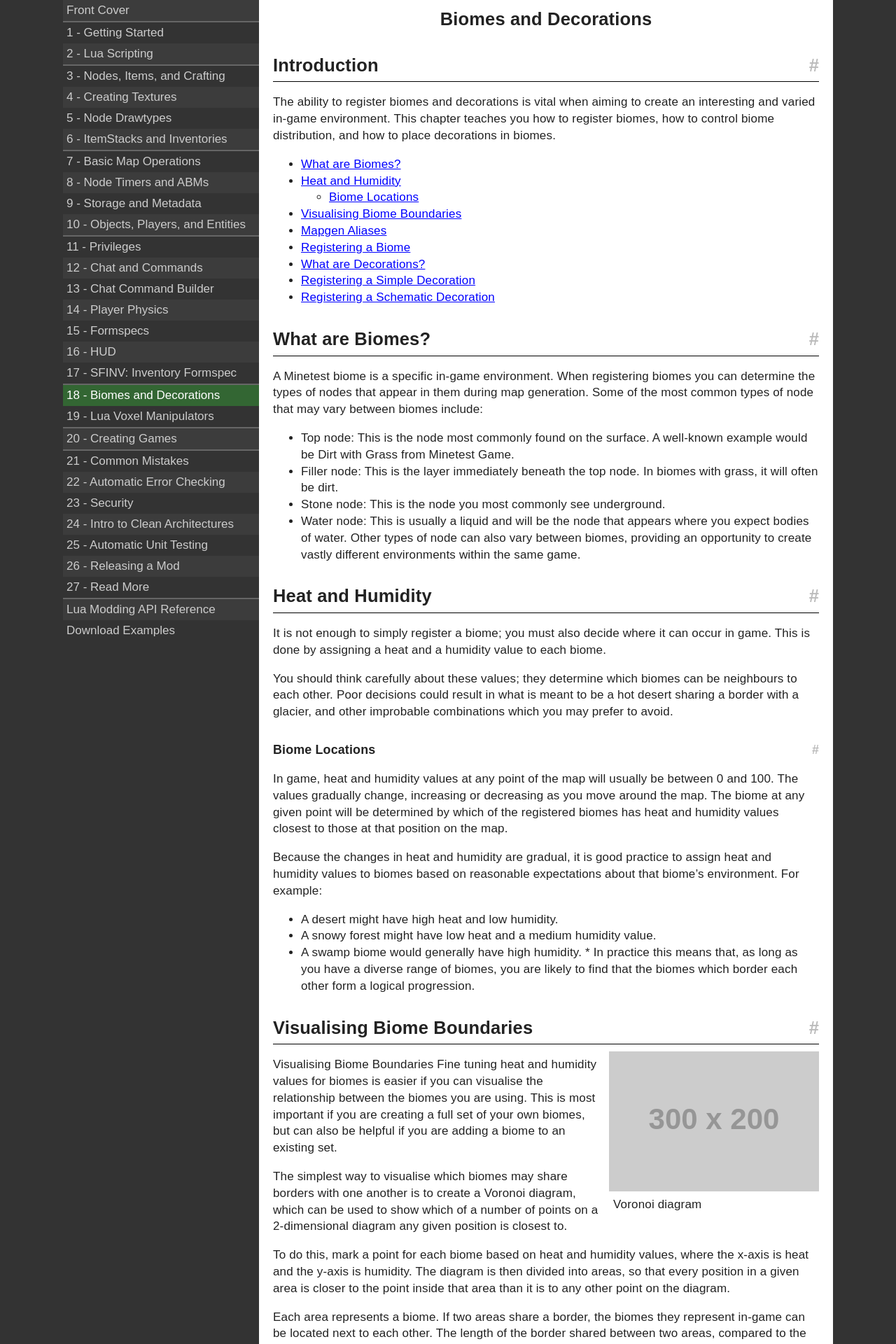
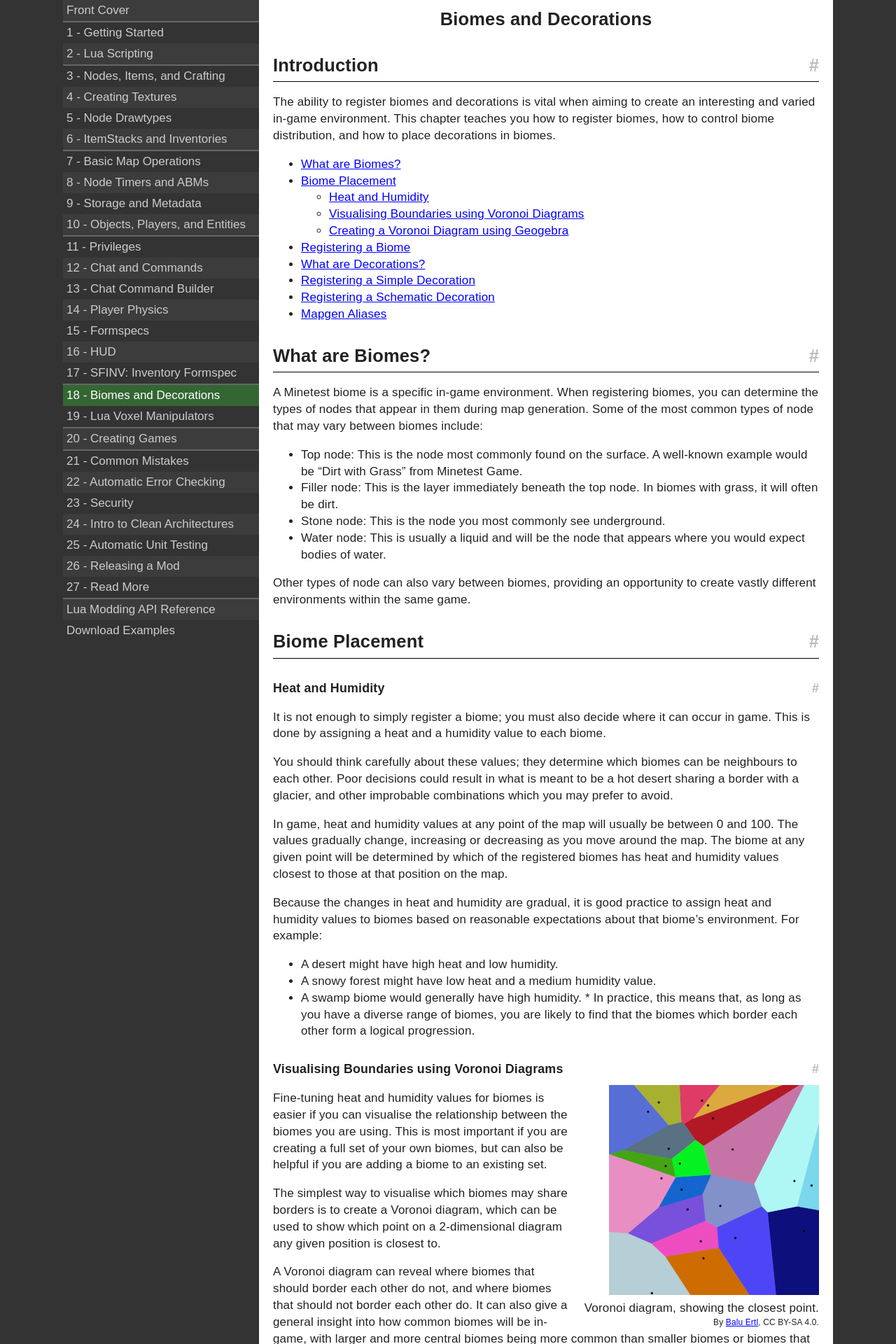
Before and after one commit to rubenwardy/minetest_modding_book, a Jekyll site: the page built from _en/advmap/biomesdeco.md, in a window 1280 px wide. Shown: the top 1920 px of the page at 70% size. Built offline with Jekyll 4.4.1, drawn with Linux system fonts in a browser that asks for light colours; nearby versions of some CDN libraries; some of the changed text lies outside the part shown.

Commit message:
Biomes and Decorations: Improve and fix errors

````diff
--- a/_en/advmap/biomesdeco.md
+++ b/_en/advmap/biomesdeco.md
@@ -13,32 +14,36 @@ interesting and varied in-game environment. This chapter teaches you how to
 register biomes, how to control biome distribution, and how to place decorations in biomes.
 
 - [What are Biomes?](#what-are-biomes)
-- [Heat and Humidity](#heat-and-humidity)
-  - [Biome Locations](#biome-locations)
-- [Visualising Biome Boundaries](#visualising-biome-boundaries)
-- [Mapgen Aliases](#mapgen-aliases)
+- [Biome Placement](#biome-placement)
+  - [Heat and Humidity](#heat-and-humidity)
+  - [Visualising Boundaries using Voronoi Diagrams](#visualising-boundaries-using-voronoi-diagrams)
+  - [Creating a Voronoi Diagram using Geogebra](#creating-a-voronoi-diagram-using-geogebra)
 - [Registering a Biome](#registering-a-biome)
 - [What are Decorations?](#what-are-decorations)
 - [Registering a Simple Decoration](#registering-a-simple-decoration)
 - [Registering a Schematic Decoration](#registering-a-schematic-decoration)
+- [Mapgen Aliases](#mapgen-aliases)
 
 ## What are Biomes?
 
-A Minetest biome is a specific in-game environment. When registering biomes you
+A Minetest biome is a specific in-game environment. When registering biomes, you
 can determine the types of nodes that appear in them during map generation.
 Some of the most common types of node that may vary between biomes include:
 
 * Top node: This is the node most commonly found on the surface. A well-known
-  example would be Dirt with Grass from Minetest Game.
+  example would be "Dirt with Grass" from Minetest Game.
 * Filler node: This is the layer immediately beneath the top node.
   In biomes with grass, it will often be dirt.
 * Stone node: This is the node you most commonly see underground.
 * Water node: This is usually a liquid and will be the node that appears
-  where you expect bodies of water. Other types of node can also vary between
-  biomes, providing an opportunity to create vastly different environments
-  within the same game.
+  where you would expect bodies of water.
 
-## Heat and Humidity
+Other types of node can also vary between biomes, providing an opportunity
+to create vastly different environments within the same game.
+
+## Biome Placement
+
+### Heat and Humidity
 
 It is not enough to simply register a biome; you must also decide where it can
 occur in game. This is done by assigning a heat and a humidity value to each biome.
@@ -47,8 +52,6 @@ You should think carefully about these values; they determine which biomes can
 be neighbours to each other. Poor decisions could result in what is meant to
 be a hot desert sharing a border with a glacier, and other improbable
 combinations which you may prefer to avoid.
-
-### Biome Locations
 
 In game, heat and humidity values at any point of the map will usually be between
 0 and 100. The values gradually change, increasing or decreasing as you move
@@ -63,30 +66,37 @@ biome’s environment. For example:
 * A snowy forest might have low heat and a medium humidity value.
 * A swamp biome would generally have high humidity.
 *
-In practice this means that, as long as you have a diverse range of biomes, you
+In practice, this means that, as long as you have a diverse range of biomes, you
 are likely to find that the biomes which border each other form a logical progression.
 
-## Visualising Biome Boundaries
+### Visualising Boundaries using Voronoi Diagrams
 
 <figure class="right_image">
-    <img src="https://via.placeholder.com/300x200/" alt="Vernoi">
+    <img src="{{ page.root }}/static/biomes_voronoi.png" alt="Vernoi">
     <figcaption>
-        Voronoi diagram
+        Voronoi diagram, showing the closest point.
+		<span class="credit">By <a href="https://en.wikipedia.org/wiki/Voronoi_diagram#/media/File:Euclidean_Voronoi_diagram.svg">Balu Ertl</a>, CC BY-SA 4.0.</span>
     </figcaption>
 </figure>
 
-Visualising Biome Boundaries Fine tuning heat and humidity values for biomes is
+Fine-tuning heat and humidity values for biomes is
 easier if you can visualise the relationship between the biomes you are using.
 This is most important if you are creating a full set of your own biomes, but
 can also be helpful if you are adding a biome to an existing set.
 
-The simplest way to visualise which biomes may share borders with one another
-is to create a Voronoi diagram, which can be used to show which of a number of
-points on a 2-dimensional diagram any given position is closest to.
+The simplest way to visualise which biomes may share borders is to create a
+Voronoi diagram, which can be used to show which point on a 2-dimensional
+diagram any given position is closest to.
 
-To do this, mark a point for each biome based on heat and humidity values,
+A Voronoi diagram can reveal where biomes that should border each other do not,
+and where biomes that should not border each other do. It can also give a
+general insight into how common biomes will be in-game, with larger and more
+central biomes being more common than smaller biomes or biomes that are located
+on the outer edge of the diagram.
+
+This is done by marking a point for each biome based on heat and humidity values,
 where the x-axis is heat and the y-axis is humidity. The diagram is then
-divided into areas, so that every position in a given area is closer to the
+divided into areas, such that every position in a given area is closer to the
 point inside that area than it is to any other point on the diagram.
 
 Each area represents a biome. If two areas share a border, the biomes they
@@ -94,36 +104,25 @@ represent in-game can be located next to each other. The length of the border
 shared between two areas, compared to the length shared with other areas, will
 tell you how frequently two biomes are likely to be found next to each other.
 
-A Voronoi diagram can reveal:
+### Creating a Voronoi Diagram using Geogebra
 
-* Where biomes that should border each other do not.
-* Where biomes that should not border each other do.
+As well as drawing them by hand, you can also create Voronoi diagrams using
+programs such as [Geogebra](https://www.geogebra.org).
 
-It can also give a general insight into how common biomes will be in-game, with
-larger and more central biomes being more common than smaller biomes and biomes
-that are located on the outer edge of the diagram.
+1. Create points by selecting the point tool in the toolbar (icon is a point with 'A'),
+   and then clicking the chart. You can drag points around or explicitly set their
+   position in the left sidebar. You should also give each point a label, to make things clearer.
 
+1. Next, create the voronoi by entering the following function into the
+   input box in the left sidebar:
 
-## Mapgen Aliases
+   ```cpp
+   Voronoi({ A, B, C, D, E })
+   ```
 
-Existing games should already include suitable mapgen aliases, so you only need
-to consider registering mapgen aliases of your own if you are making your own game.
+   Where the each point is inside the curly brackets, separated by commas. You should now
 
-Mapgen aliases provide information to the core mapgen, and can be registered in the form:
-
-```lua
-minetest.register_alias("mapgen_stone", "base:smoke_stone")
-```
-
-At a minimum you should register:
-
-* mapgen_stone
-* mapgen_water_source
-* mapgen_river_water_source
-
-If you are not defining cave liquid nodes for all biomes, you should also register:
-
-* mapgen_lava_source
+3. Profit! You should now have a voronoi diagram with all draggable points.
 
 
 ## Registering a Biome
@@ -132,7 +131,7 @@ The following code registers a simple biome named grasslands biome:
 
 ```lua
 minetest.register_biome({
-    name = grasslands,
+    name = "grasslands",
     node_top = "default:dirt_with_grass",
     depth_top = 1,
     node_filler = "default:dirt",
@@ -146,53 +145,31 @@ minetest.register_biome({
 
 This biome has one layer of Dirt with Grass nodes on the surface, and three layers
 of Dirt nodes beneath this. It does not specify a stone node, so the node defined
-in the mapgen alias registration for mapgen_stone will be present underneath the dirt.
+in the mapgen alias registration for `mapgen_stone` will be present underneath the dirt.
 
-There are many options when registering a biome. The following can be included in
-the registration:
+There are many options when registering a biome, and these are documented
+in the [Minetest Lua API Reference](https://minetest.gitlab.io/minetest/definition-tables/#biome-definition),
+as always.
 
-* name: The biome’s name.
-* node_dust: A layer of this node is placed after everything else. It is often used to add snow.
-* node_top: Type of node on the surface, but underneath node_dust.
-* depth_top: Number of nodes deep the surface layer is.
-* node_filler: Type of node directly under the surface layer.
-* depth_filler: Number of nodes deep the filler layer is.
-* node_stone: Type of node under the filler layer, extending down to y_min.
-* node_water_top: Type of node appearing above surface water. It is often used to add ice.
-* depth_water_top: Number of nodes deep the water top layer is.
-* node_water: Type of node in surface level bodies of liquid.
-* node_river_water: Type of node that appears in rivers. Note that this is not used for all mapgens available in the Minetest engine.
-* node_riverbed: Type of node in riverbeds.
-* depth_riverbed: Number of nodes deep the riverbed layer is.
-* node_cave_liquid: Type of node in underground cave liquid.
-* node_dungeon: Type of node used in underground dungeon walls.
-* node_dungeon_alt: Alternative type of node used in dungeon walls.
-* node_dungeon_stair: Stairs node used in dungeons.
-* vertical_blend: Number of nodes above y_max over which the biome will blend with the next biome. This can be used to prevent abrupt biome changes.
-* y_max: Maximum height of the biome.
-* y_min: Minimum height of the biome.
-* heat_point: Heat value for the biome.
-* humidity_point: Humidity value for the biome
-
-You don’t need to define every option for every biome you, but in some cases failure
-to define eithe a specific option, or a suitable mapgen alias, can result in map generation errors.
+You don’t need to define every option for every biome you create, but in some cases failure
+to define either a specific option, or a suitable mapgen alias, can result in map generation errors.
 
 ## What are Decorations?
 
 Decorations are either nodes or schematics that can be placed on the map at mapgen.
-Some common examples include flowers, bushes and trees. Other more creative uses
-may include hanging icicles or stalagmites in caves, underground crystal formations
+Some common examples include flowers, bushes, and trees. Other more creative uses
+may include hanging icicles or stalagmites in caves, underground crystal formations,
 or even the placement of small buildings.
 
 Decorations can be restricted to specific biomes, by height, or by which nodes
-they can be placed on They are often used to develop the environment of a biome
+they can be placed on. They are often used to develop the environment of a biome
 by ensuring it has specific plants, trees or other features.
 
 ## Registering a Simple Decoration
 
 Simple decorations are used to place single node decorations on the map during
 map generation. You must specify the node that is to be placed as a decoration,
-and details for where it can be placed, and how frequently.
+details for where it can be placed, and how frequently it occurs.
 
 For example:
 
@@ -209,8 +186,8 @@ minetest.register_decoration({
 })
 ```
 
-In this example, the node named plants:grass will be placed in the biome named
-grassy_plains on top of base:dirt_with_grass nodes, between the heights of y = 1 and y = 200.
+In this example, the node named `plants:grass` will be placed in the biome named
+grassy_plains on top of `base:dirt_with_grass` nodes, between the heights of `y = 1` and `y = 200`.
 
 The fill_ratio value determines how frequently the decoration appears, with higher
 values up to 1 resulting in a great number of decorations being placed. It is possible
@@ -242,3 +219,25 @@ a path to a schematic, which in this case is stored in a dedicated schematic dir
 This example also sets flags to center the placement of the schematic, and the rotation
 is set to random. The random rotation of schematics when they are placed as decorations
 helps introduce more variation when asymmetrical schematics are used.
+
+
+## Mapgen Aliases
+
+Existing games should already include suitable mapgen aliases, so you only need
+to consider registering mapgen aliases of your own if you are making your own game.
+
+Mapgen aliases provide information to the core mapgen, and can be registered in the form:
+
+```lua
+minetest.register_alias("mapgen_stone", "base:smoke_stone")
+```
+
+At a minimum you should register:
+
+* mapgen_stone
+* mapgen_water_source
+* mapgen_river_water_source
+
+If you are not defining cave liquid nodes for all biomes, you should also register:
+
+* mapgen_lava_source
--- a/_sass/_content.scss
+++ b/_sass/_content.scss
@@ -10,10 +10,16 @@ img {
 figure {
 	padding: 0;
 	margin: 0;
+
+	.credit {
+		display: block;
+		font-size: 70%;
+	}
 }
 
 .right_image {
 	float: right;
+	text-align: right;
 	margin: 0 0 0 10px;
 	padding: 0;
 }
````
Also changed, not shown: other parts of _en/advmap/biomesdeco.md (+1 -0 lines), static/biomes_voronoi.png (added).
